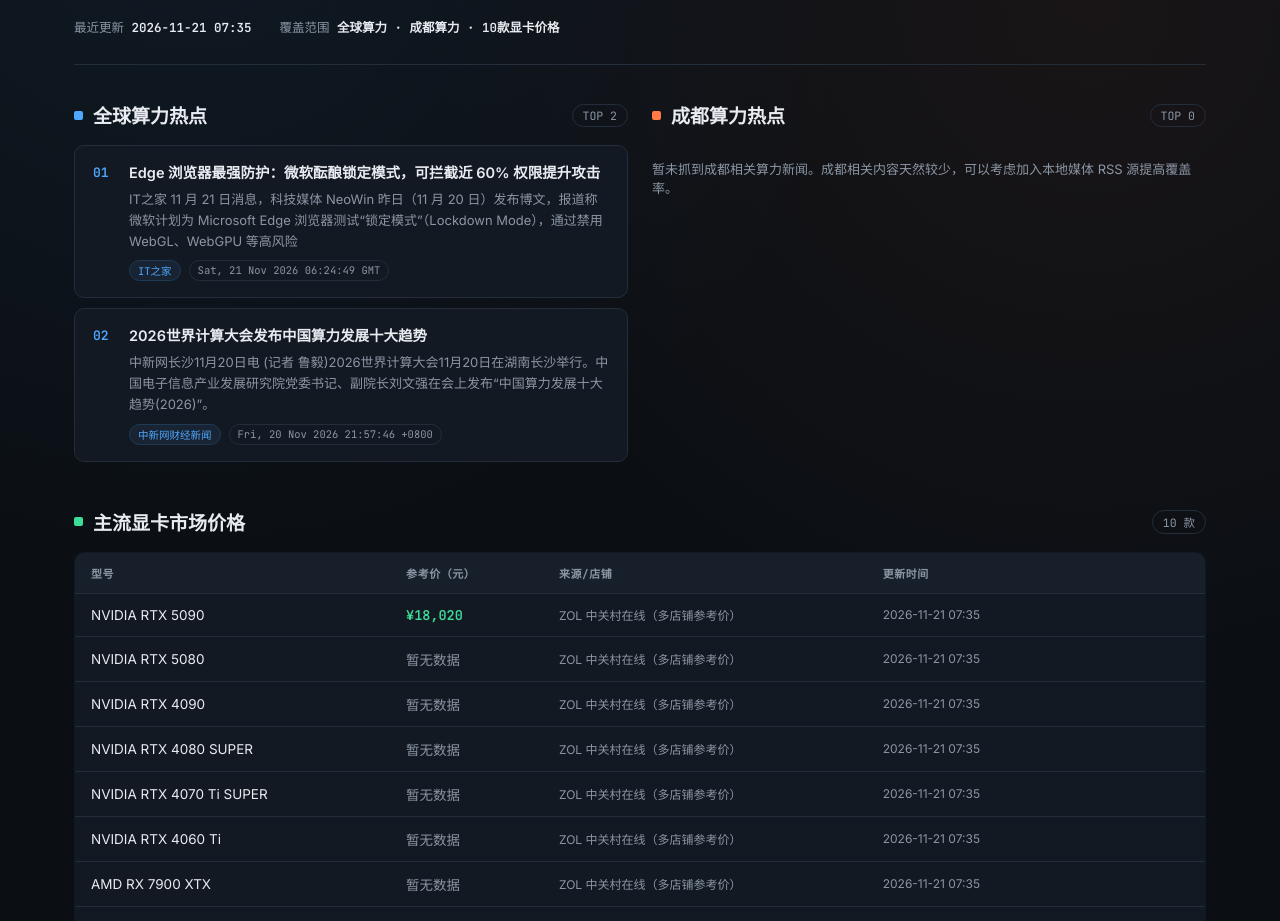
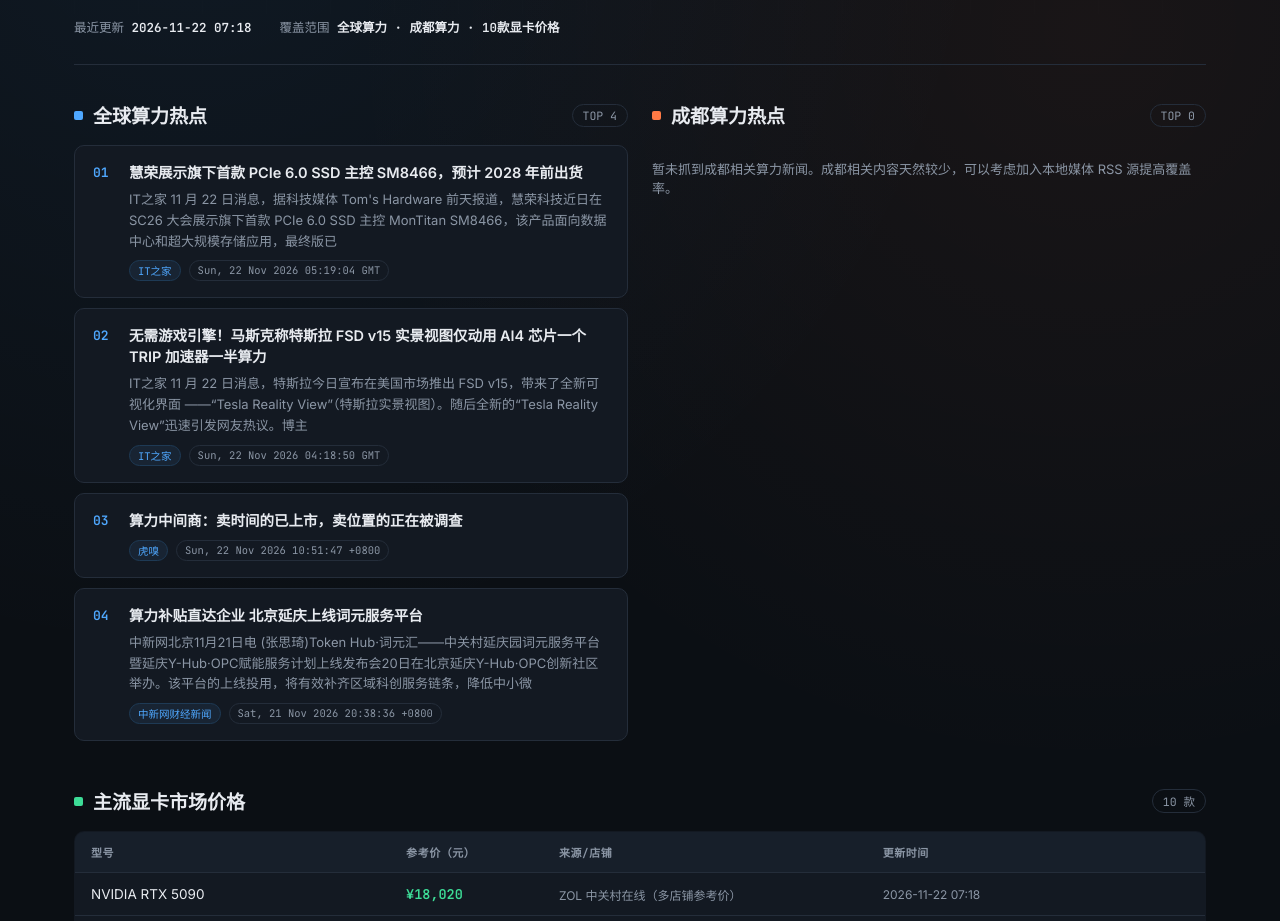
Before and after one commit to adamha2026/GPU-Watch, a plain HTML site: page docs/index.html in a window 1280 px wide. Shown: the part 138-1059 px from the top of the page. Drawn offline with Linux system fonts and the light colour scheme.

Commit message:
自动更新: 2026-11-22 07:18

```diff
--- a/docs/index.html
+++ b/docs/index.html
@@ -75,25 +75,37 @@
     <div class="eyebrow"><span class="pulse"></span>GitHub Actions 每日自动更新</div>
     <h1>算力观察 <span class="sub">Global Compute × 成都算力 × 显卡价格</span></h1>
     <div class="meta-row">
-      <div class="meta-item">最近更新 <b>2026-11-21 07:35</b></div>
+      <div class="meta-item">最近更新 <b>2026-11-22 07:18</b></div>
       <div class="meta-item">覆盖范围 <b>全球算力 · 成都算力 · 10款显卡价格</b></div>
     </div>
   </header>
 
   <div class="columns">
     <section class="global">
-      <div class="col-head"><span class="dot"></span><h2>全球算力热点</h2><span class="count">TOP 2</span></div>
+      <div class="col-head"><span class="dot"></span><h2>全球算力热点</h2><span class="count">TOP 4</span></div>
 
       <div class="card"><div class="rank">01</div><div class="card-body">
-        <h3><a href="https://www.ithome.com/1/030/360.htm" style="color:inherit; text-decoration:none;" target="_blank">Edge 浏览器最强防护：微软酝酿锁定模式，可拦截近 60% 权限提升攻击</a></h3>
-        <p>IT之家 11 月 21 日消息，科技媒体 NeoWin 昨日（11 月 20 日）发布博文，报道称微软计划为 Microsoft Edge 浏览器测试“锁定模式”（Lockdown Mode），通过禁用 WebGL、WebGPU 等高风险</p>
-        <div class="tags"><span class="tag src">IT之家</span><span class="tag">Sat, 21 Nov 2026 06:24:49 GMT</span></div>
+        <h3><a href="https://www.ithome.com/1/030/567.htm" style="color:inherit; text-decoration:none;" target="_blank">慧荣展示旗下首款 PCIe 6.0 SSD 主控 SM8466，预计 2028 年前出货</a></h3>
+        <p>IT之家 11 月 22 日消息，据科技媒体 Tom's Hardware 前天报道，慧荣科技近日在 SC26 大会展示旗下首款 PCIe 6.0 SSD 主控 MonTitan SM8466，该产品面向数据中心和超大规模存储应用，最终版已</p>
+        <div class="tags"><span class="tag src">IT之家</span><span class="tag">Sun, 22 Nov 2026 05:19:04 GMT</span></div>
       </div></div>
 
       <div class="card"><div class="rank">02</div><div class="card-body">
-        <h3><a href="https://www.chinanews.com.cn/cj/2026/11-20/10735564.shtml" style="color:inherit; text-decoration:none;" target="_blank">2026世界计算大会发布中国算力发展十大趋势</a></h3>
-        <p>中新网长沙11月20日电 (记者 鲁毅)2026世界计算大会11月20日在湖南长沙举行。中国电子信息产业发展研究院党委书记、副院长刘文强在会上发布“中国算力发展十大趋势(2026)”。</p>
-        <div class="tags"><span class="tag src">中新网财经新闻</span><span class="tag">Fri, 20 Nov 2026 21:57:46 +0800</span></div>
+        <h3><a href="https://www.ithome.com/1/030/563.htm" style="color:inherit; text-decoration:none;" target="_blank">无需游戏引擎！马斯克称特斯拉 FSD v15 实景视图仅动用 AI4 芯片一个 TRIP 加速器一半算力</a></h3>
+        <p>IT之家 11 月 22 日消息，特斯拉今日宣布在美国市场推出 FSD v15，带来了全新可视化界面 ——“Tesla Reality View”（特斯拉实景视图）。随后全新的“Tesla Reality View”迅速引发网友热议。博主 </p>
+        <div class="tags"><span class="tag src">IT之家</span><span class="tag">Sun, 22 Nov 2026 04:18:50 GMT</span></div>
+      </div></div>
+
+      <div class="card"><div class="rank">03</div><div class="card-body">
+        <h3><a href="https://www.huxiu.com/article/4907449.html?f=rss" style="color:inherit; text-decoration:none;" target="_blank">算力中间商：卖时间的已上市，卖位置的正在被调查</a></h3>
+        <p></p>
+        <div class="tags"><span class="tag src">虎嗅</span><span class="tag">Sun, 22 Nov 2026 10:51:47 +0800</span></div>
+      </div></div>
+
+      <div class="card"><div class="rank">04</div><div class="card-body">
+        <h3><a href="https://www.chinanews.com.cn/cj/2026/11-21/10735881.shtml" style="color:inherit; text-decoration:none;" target="_blank">算力补贴直达企业 北京延庆上线词元服务平台</a></h3>
+        <p>中新网北京11月21日电 (张思琦)Token Hub·词元汇——中关村延庆园词元服务平台暨延庆Y-Hub·OPC赋能服务计划上线发布会20日在北京延庆Y-Hub·OPC创新社区举办。该平台的上线投用，将有效补齐区域科创服务链条，降低中小微</p>
+        <div class="tags"><span class="tag src">中新网财经新闻</span><span class="tag">Sat, 21 Nov 2026 20:38:36 +0800</span></div>
       </div></div>
 
     </section>
@@ -118,7 +130,7 @@
           <td class="price">¥18,020</td>
 
           <td class="shop">ZOL 中关村在线（多店铺参考价）</td>
-          <td class="shop">2026-11-21 07:35</td>
+          <td class="shop">2026-11-22 07:18</td>
         </tr>
 
         <tr>
@@ -127,7 +139,7 @@
           <td class="price na">暂无数据</td>
 
           <td class="shop">ZOL 中关村在线（多店铺参考价）</td>
-          <td class="shop">2026-11-21 07:35</td>
+          <td class="shop">2026-11-22 07:18</td>
         </tr>
 
         <tr>
@@ -136,7 +148,7 @@
           <td class="price na">暂无数据</td>
 
           <td class="shop">ZOL 中关村在线（多店铺参考价）</td>
-          <td class="shop">2026-11-21 07:35</td>
+          <td class="shop">2026-11-22 07:18</td>
         </tr>
 
         <tr>
@@ -145,7 +157,7 @@
           <td class="price na">暂无数据</td>
 
           <td class="shop">ZOL 中关村在线（多店铺参考价）</td>
-          <td class="shop">2026-11-21 07:35</td>
+          <td class="shop">2026-11-22 07:18</td>
         </tr>
 
         <tr>
@@ -154,7 +166,7 @@
           <td class="price na">暂无数据</td>
 
           <td class="shop">ZOL 中关村在线（多店铺参考价）</td>
-          <td class="shop">2026-11-21 07:35</td>
+          <td class="shop">2026-11-22 07:18</td>
         </tr>
 
         <tr>
@@ -163,7 +175,7 @@
           <td class="price na">暂无数据</td>
 
           <td class="shop">ZOL 中关村在线（多店铺参考价）</td>
-          <td class="shop">2026-11-21 07:35</td>
+          <td class="shop">2026-11-22 07:18</td>
         </tr>
 
         <tr>
@@ -172,7 +184,7 @@
           <td class="price na">暂无数据</td>
 
           <td class="shop">ZOL 中关村在线（多店铺参考价）</td>
-          <td class="shop">2026-11-21 07:35</td>
+          <td class="shop">2026-11-22 07:18</td>
         </tr>
 
         <tr>
@@ -181,7 +193,7 @@
           <td class="price na">暂无数据</td>
 
           <td class="shop">ZOL 中关村在线（多店铺参考价）</td>
-          <td class="shop">2026-11-21 07:35</td>
+          <td class="shop">2026-11-22 07:18</td>
         </tr>
 
         <tr>
@@ -199,7 +211,7 @@
           <td class="price">¥1,274</td>
 
           <td class="shop">ZOL 中关村在线（多店铺参考价）</td>
-          <td class="shop">2026-11-21 07:35</td>
+          <td class="shop">2026-11-22 07:18</td>
         </tr>
 
       </tbody>
```
Also changed, not shown: data/gpu_prices.json (+9 -9 lines), data/news_global.json (+22 -8 lines).
